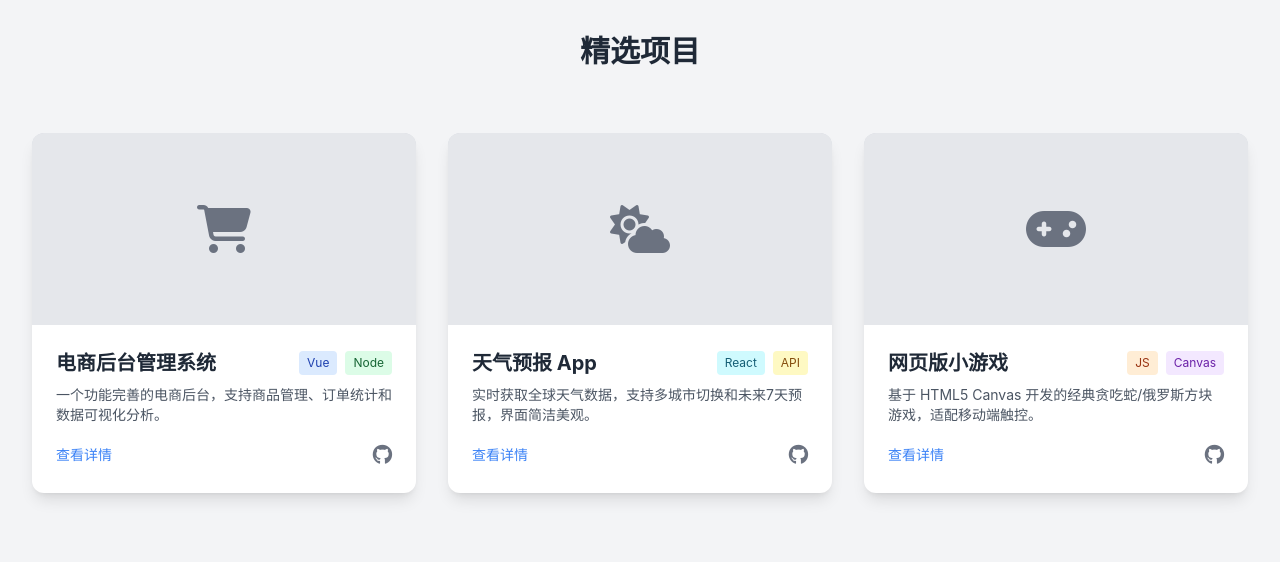
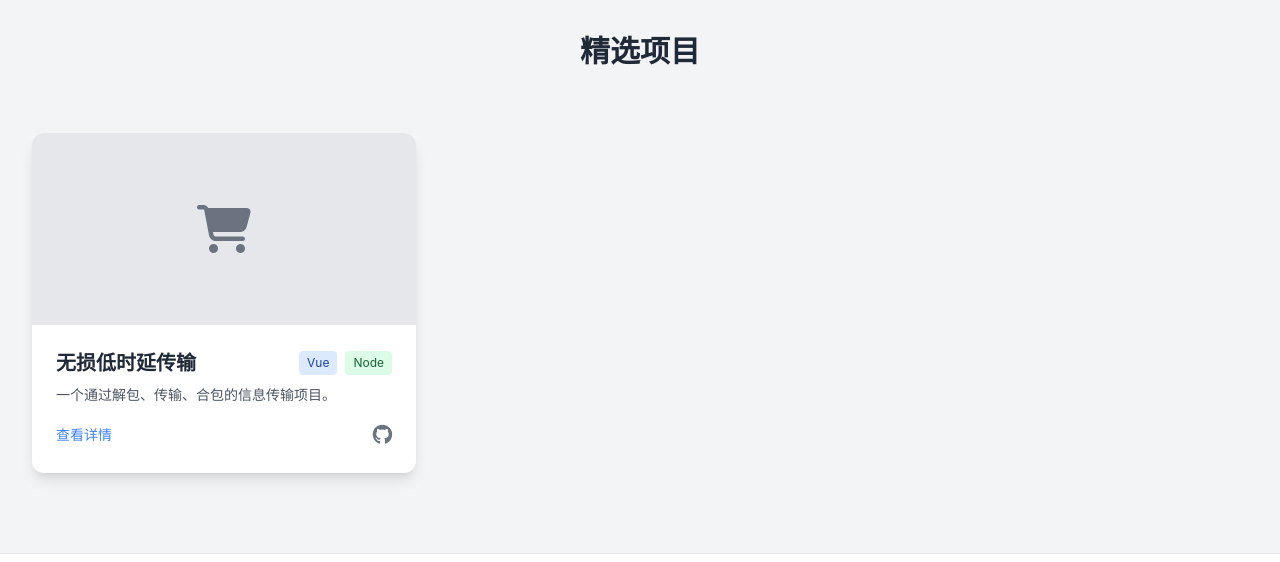
Before and after one commit to ifmxiehua-ops/Demitasse.github.io, a plain HTML site: page index.html in a window 1280 px wide. Shown: the part 2235-2797 px from the top of the page. Drawn offline with nearby package versions, Linux system fonts and the light colour scheme.

Commit message:
Update index.html

```diff
--- a/index.html
+++ b/index.html
@@ -110,7 +110,7 @@
             <div class="md:w-1/2 text-center md:text-left mt-8 md:mt-0">
                 <p class="text-primary font-semibold mb-2 fade-in-up">你好，我是</p>
                 <h1 class="text-4xl md:text-6xl font-bold mb-4 fade-in-up delay-100">
-                    张三 <span class="text-gray-400 text-2xl">(Alex)</span>
+                    王浩宇 <span class="text-gray-400 text-2xl"></span>
                 </h1>
                 <h2 class="text-2xl md:text-3xl text-gray-500 dark:text-gray-400 mb-6 fade-in-up delay-200">
                     <span id="typing-text" class="typing-cursor"></span>
@@ -152,14 +152,14 @@
                         <i class="fas fa-graduation-cap"></i>
                     </div>
                     <h3 class="text-xl font-semibold mb-2">教育背景</h3>
-                    <p class="text-gray-600 dark:text-gray-300">计算机科学与技术<br>本科学位</p>
+                    <p class="text-gray-600 dark:text-gray-300">同济大学<br>海洋与地球科学学院</p>
                 </div>
                 <div class="p-6 bg-gray-50 dark:bg-gray-700 rounded-xl hover:shadow-xl transition-shadow">
                     <div class="w-12 h-12 mx-auto bg-green-100 text-green-600 rounded-lg flex items-center justify-center text-xl mb-4">
                         <i class="fas fa-briefcase"></i>
                     </div>
-                    <h3 class="text-xl font-semibold mb-2">工作经验</h3>
-                    <p class="text-gray-600 dark:text-gray-300">2年 前端开发经验<br>参与过多个大型项目</p>
+                    <h3 class="text-xl font-semibold mb-2">个人经验</h3>
+                    <p class="text-gray-600 dark:text-gray-300">校内sitp项目<br>参与过多个数竞，数模，算法比赛</p>
                 </div>
                 <div class="p-6 bg-gray-50 dark:bg-gray-700 rounded-xl hover:shadow-xl transition-shadow">
                     <div class="w-12 h-12 mx-auto bg-purple-100 text-purple-600 rounded-lg flex items-center justify-center text-xl mb-4">
@@ -177,7 +177,7 @@
         <div class="max-w-7xl mx-auto px-4 sm:px-6 lg:px-8">
             <h2 class="text-3xl font-bold text-center mb-6">我的旅行足迹</h2>
             <p class="text-center text-gray-500 mb-12 max-w-2xl mx-auto">
-                读万卷书，行万里路。中国部分记录了我走过的城市，世界部分记录了我探索过的国家。
+                读万卷书，行万里路。
             </p>
 
             <!-- 地图容器 -->
@@ -234,14 +234,14 @@
                     </div>
                     <div class="p-6">
                         <div class="flex justify-between items-center mb-2">
-                            <h3 class="text-xl font-bold">电商后台管理系统</h3>
+                            <h3 class="text-xl font-bold">无损低时延传输</h3>
                             <div class="flex space-x-2">
                                 <span class="text-xs bg-blue-100 text-blue-800 px-2 py-1 rounded">Vue</span>
                                 <span class="text-xs bg-green-100 text-green-800 px-2 py-1 rounded">Node</span>
                             </div>
                         </div>
                         <p class="text-gray-600 dark:text-gray-400 mb-4 text-sm">
-                            一个功能完善的电商后台，支持商品管理、订单统计和数据可视化分析。
+                            一个通过解包、传输、合包的信息传输项目。
                         </p>
                         <div class="flex justify-between items-center">
                             <a href="#" class="text-primary hover:underline text-sm font-medium">查看详情</a>
@@ -250,55 +250,9 @@
                     </div>
                 </div>
 
-                <!-- 项目卡片 2 -->
-                <div class="bg-white dark:bg-gray-900 rounded-xl overflow-hidden shadow-lg hover:shadow-2xl transition-all duration-300 group">
-                    <div class="h-48 bg-gray-300 dark:bg-gray-700 relative overflow-hidden">
-                         <div class="absolute inset-0 flex items-center justify-center text-gray-500 dark:text-gray-400 bg-gray-200 dark:bg-gray-800 group-hover:scale-105 transition-transform duration-500">
-                           <i class="fas fa-cloud-sun text-5xl"></i>
-                        </div>
-                    </div>
-                    <div class="p-6">
-                        <div class="flex justify-between items-center mb-2">
-                            <h3 class="text-xl font-bold">天气预报 App</h3>
-                            <div class="flex space-x-2">
-                                <span class="text-xs bg-cyan-100 text-cyan-800 px-2 py-1 rounded">React</span>
-                                <span class="text-xs bg-yellow-100 text-yellow-800 px-2 py-1 rounded">API</span>
-                            </div>
-                        </div>
-                        <p class="text-gray-600 dark:text-gray-400 mb-4 text-sm">
-                            实时获取全球天气数据，支持多城市切换和未来7天预报，界面简洁美观。
-                        </p>
-                        <div class="flex justify-between items-center">
-                            <a href="#" class="text-primary hover:underline text-sm font-medium">查看详情</a>
-                            <a href="#" class="text-gray-500 hover:text-gray-900 dark:hover:text-white"><i class="fab fa-github text-xl"></i></a>
-                        </div>
-                    </div>
-                </div>
 
-                <!-- 项目卡片 3 -->
-                <div class="bg-white dark:bg-gray-900 rounded-xl overflow-hidden shadow-lg hover:shadow-2xl transition-all duration-300 group">
-                    <div class="h-48 bg-gray-300 dark:bg-gray-700 relative overflow-hidden">
-                         <div class="absolute inset-0 flex items-center justify-center text-gray-500 dark:text-gray-400 bg-gray-200 dark:bg-gray-800 group-hover:scale-105 transition-transform duration-500">
-                           <i class="fas fa-gamepad text-5xl"></i>
-                        </div>
-                    </div>
-                    <div class="p-6">
-                        <div class="flex justify-between items-center mb-2">
-                            <h3 class="text-xl font-bold">网页版小游戏</h3>
-                            <div class="flex space-x-2">
-                                <span class="text-xs bg-orange-100 text-orange-800 px-2 py-1 rounded">JS</span>
-                                <span class="text-xs bg-purple-100 text-purple-800 px-2 py-1 rounded">Canvas</span>
-                            </div>
-                        </div>
-                        <p class="text-gray-600 dark:text-gray-400 mb-4 text-sm">
-                            基于 HTML5 Canvas 开发的经典贪吃蛇/俄罗斯方块游戏，适配移动端触控。
-                        </p>
-                        <div class="flex justify-between items-center">
-                            <a href="#" class="text-primary hover:underline text-sm font-medium">查看详情</a>
-                            <a href="#" class="text-gray-500 hover:text-gray-900 dark:hover:text-white"><i class="fab fa-github text-xl"></i></a>
-                        </div>
-                    </div>
-                </div>
+
+
 
             </div>
         </div>
@@ -331,7 +285,7 @@
     <!-- JavaScript 交互逻辑 -->
     <script>
         // 1. 打字机效果逻辑
-        const texts = ["前端开发者", "UI 设计师", "旅行爱好者"];
+        const texts = ["05在读大学生"];
         let count = 0;
         let index = 0;
         let currentText = "";
```
